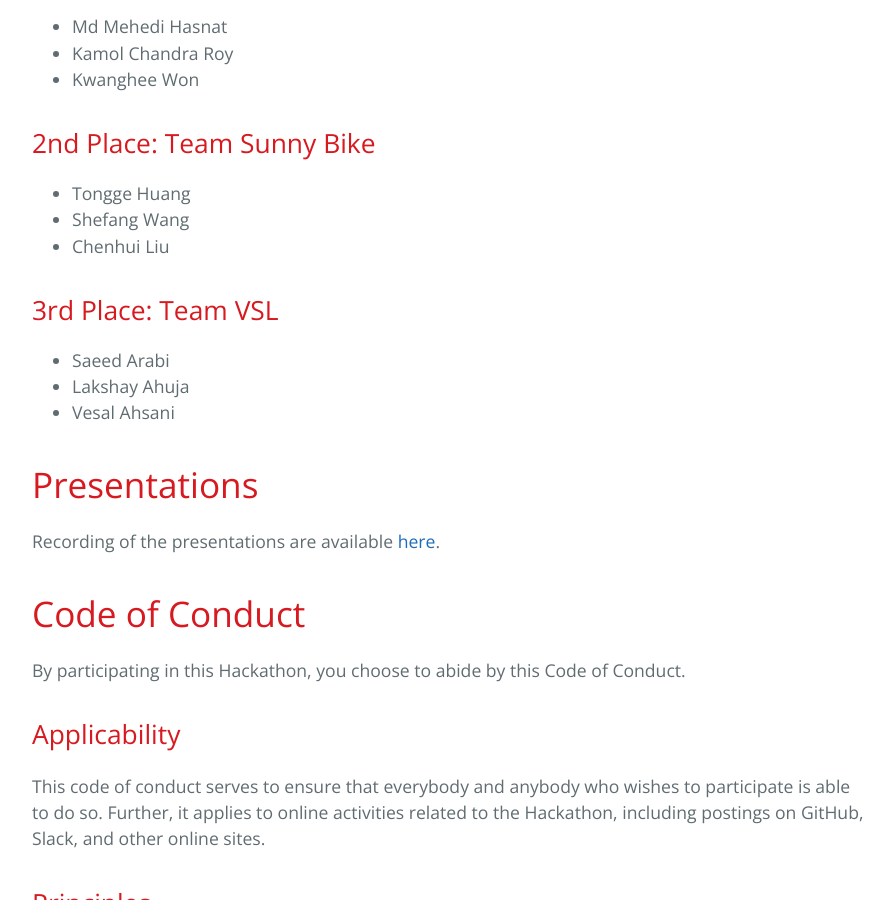
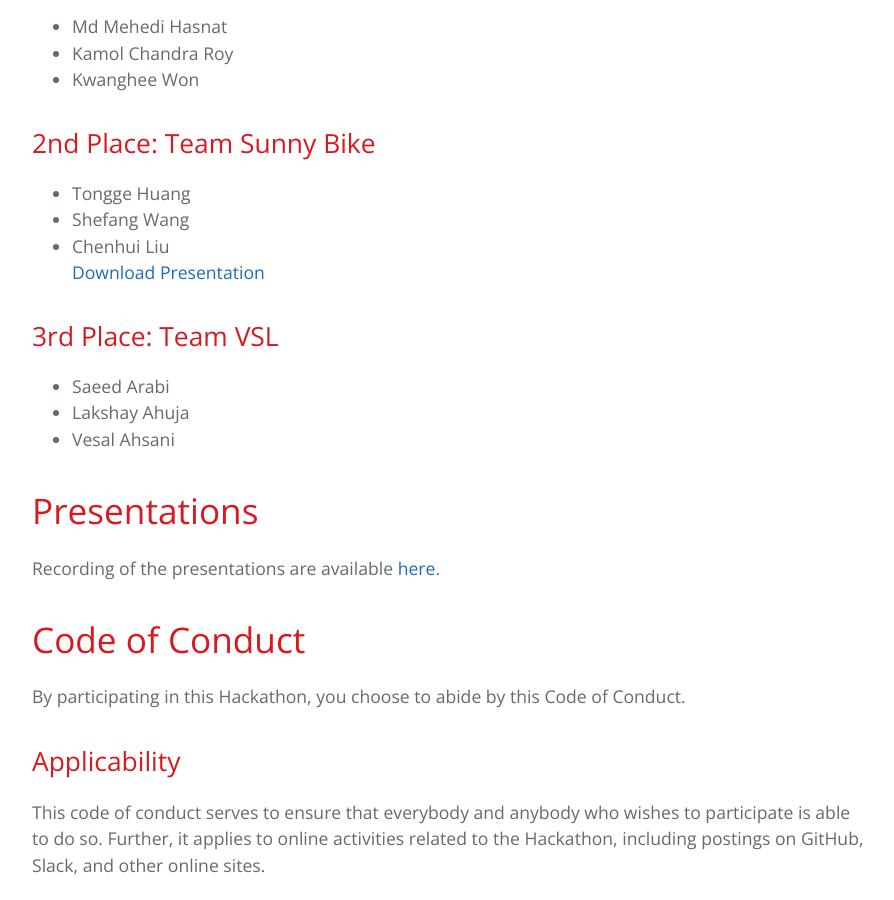
Before and after one commit to BridgingBigData/BridgingBigData.github.io, a Jekyll site: the page built from pages/tdc.md, in a window 1280 px wide and 900 px high, scrolled down 1165 px. Shown: the whole window, without its empty margins (192-1086 px from the left). Built offline with Jekyll 4.4.1, drawn with Linux system fonts in a browser that asks for light colours.

Commit message:
presentation added

```diff
--- a/pages/tdc.md
+++ b/pages/tdc.md
@@ -33,7 +33,7 @@ Thanks to our Judges:
 - Tongge Huang
 - Shefang Wang
 - Chenhui Liu
-
+[Download Presentation](https://bridgingbigdata.github.io/assets/attachments/CITI Bike Data Analysis_SunnyBike.pptx)
 
 ## 3rd Place: Team VSL
 - Saeed Arabi
```
